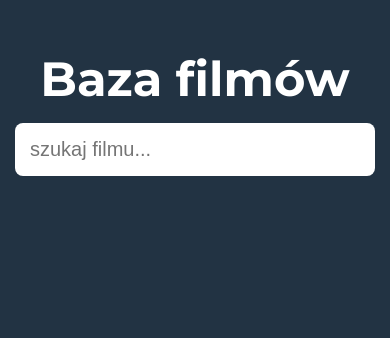
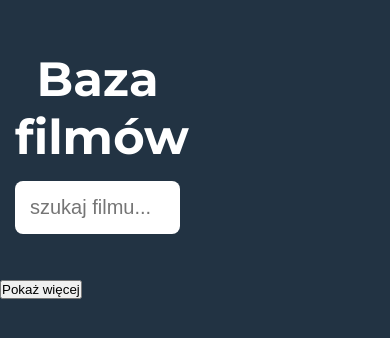
Before and after one commit to joannad94/movieapp, a React (Create React App) app: page / in a window 390 px wide. Shown: the top 338 px of the page. Built offline with nearby package versions, Linux system fonts and the light colour scheme.

Commit message:
adding the possibility to load further results

```diff
--- a/package.json
+++ b/package.json
@@ -11,7 +11,8 @@
         "react": "^16.13.1",
         "react-dom": "^16.13.1",
         "react-router-dom": "^5.2.0",
-        "react-scripts": "3.4.1"
+        "react-scripts": "3.4.1",
+        "semantic-ui-react": "^0.88.2"
     },
     "scripts": {
         "start": "react-scripts start",
--- a/src/App.js
+++ b/src/App.js
@@ -9,6 +9,7 @@ function App() {
     query: "",
     results: [],
     selected: {},
+    page: 0,
   });
   const apiurl =
     "https://api.themoviedb.org/3/search/movie?api_key=59b3036760639d53bfc449c761da9443";
@@ -17,14 +18,15 @@ function App() {
 
   const search = (e) => {
     if (e.key === "Enter") {
-      axios(apiurl + "&query=" + state.query + "&language=pl").then(
-        ({ data }) => {
-          let results = data.results;
-          setState((prevState) => {
-            return { ...prevState, results: results };
-          });
-        }
-      );
+      axios(apiurl + "&query=" + state.query).then(({ data }) => {
+        let results = data.results;
+        setState((prevState) => {
+          return {
+            ...prevState,
+            results: results,
+          };
+        });
+      });
     }
   };
 
@@ -52,6 +54,21 @@ function App() {
       return { ...prevState, selected: {} };
     });
   };
+
+  const nextPage = () => {
+    axios(apiurl + "&query=" + state.query + "&page=" + state.page + 1).then(
+      ({ data }) => {
+        let results = data.results;
+        setState((prevState) => {
+          return {
+            ...prevState,
+            results: [...state.results, ...results],
+          };
+        });
+      }
+    );
+  };
+
   return (
     <div className="App">
       <header>
@@ -66,6 +83,7 @@ function App() {
         ) : (
           false
         )}
+        <button onClick={nextPage}>Pokaż więcej</button>
       </main>
     </div>
   );
--- a/src/components/Popup.js
+++ b/src/components/Popup.js
@@ -22,7 +22,10 @@ function Popup({ selected, closePopup }) {
           />
           <p>{selected.overview}</p>
           <br />
-          <a href={`https://www.imdb.com/title/${selected.imdb_id}/`}>
+          <a
+            href={`https://www.imdb.com/title/${selected.imdb_id}/`}
+            target="blank"
+          >
             Zobacz na IMDB
           </a>
         </div>
--- a/src/components/Results.js
+++ b/src/components/Results.js
@@ -1,11 +1,11 @@
 import React from "react";
 import Result from "./Result";
-
 
 function Results({ results, openPopup }) {
   return (
     <section className="results">
-      {results.map((result) => (
+      {results.map((result) => {
+        return (
           <Result
             title={result.title}
             key={result.id}
@@ -15,7 +15,8 @@ function Results({ results, openPopup }) {
             result={result}
             openPopup={openPopup}
           />
-      ))}
+        );
+      })}
     </section>
   );
 }
--- a/src/index.css
+++ b/src/index.css
@@ -169,3 +169,9 @@ section {
 .popup .content .cloce:hover {
     background-color: #223343;
 }
+
+@media (max-width: 600px) {
+    body {
+        width: 50vw;
+    }
+}
```
Also changed, not shown: 1 other file (tests, documents, lock files or other folders). Lines whose indentation alone changed are shown as unchanged.
